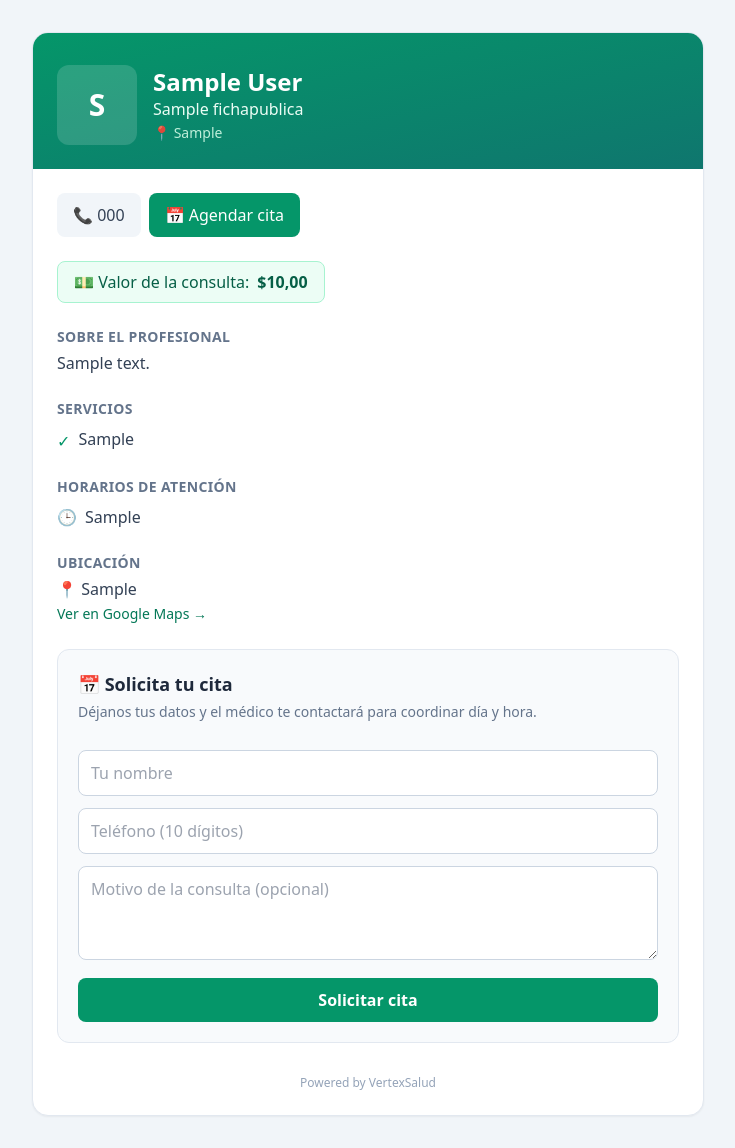
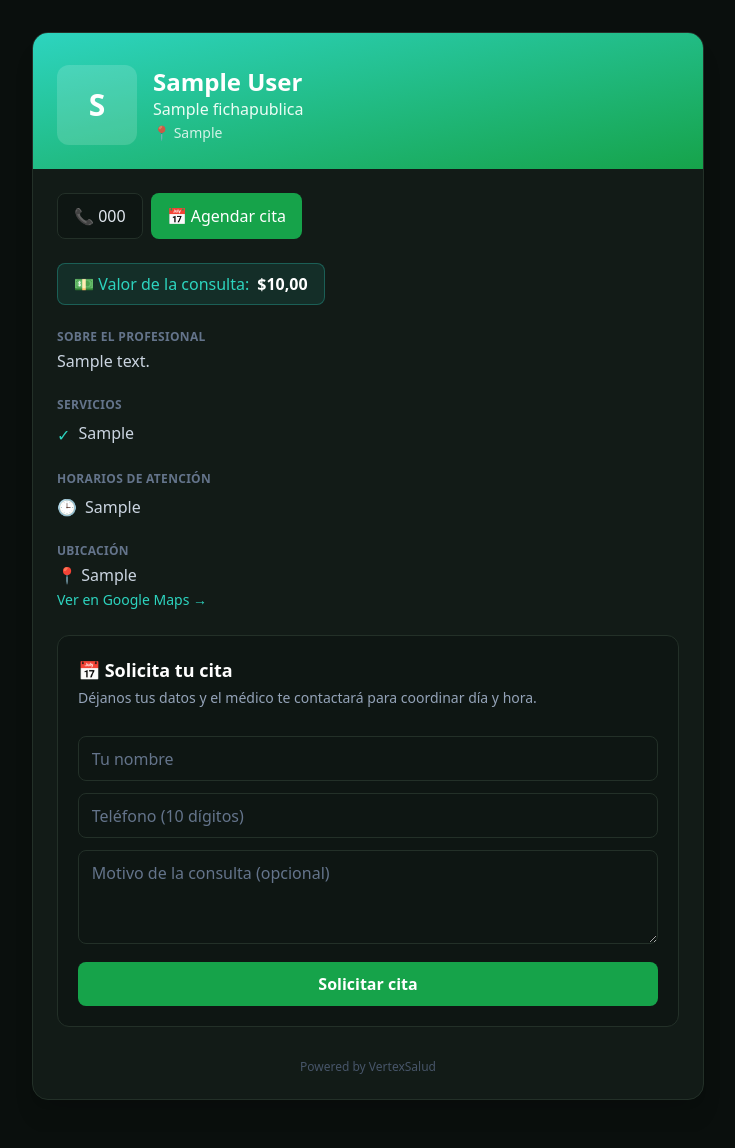
Before and after one commit to CarlosJimenez1969/sistema_salud, a Django app: a page that uses templates/public/ficha.html in a window 1280 px wide. Shown: the whole page, without its empty margins (272-1007 px from the left). After the commit the page ends 1100 px from the top, so only its background shows below. Run offline with Django 5.2, Linux system fonts and the light colour scheme; tables that the repository leaves empty hold one stand-in row (values such as "Sample post"); some libraries are stand-ins or nearby versions.

Commit message:
Ficha publica: tema oscuro coherente con la app (paciente)
Rediseno la pagina publica /p/<slug>/ a la paleta oscura de VertexSalud
(fondo ink, superficie, acento verde/turquesa) manteniendo SEO schema.org,
precio opcional y formulario de solicitud de cita.

Co-Authored-By: Claude Opus 4.8 <noreply@anthropic.com>

```diff
--- a/templates/public/ficha.html
+++ b/templates/public/ficha.html
@@ -10,6 +10,13 @@
   <meta property="og:type" content="website">
   <link rel="canonical" href="{{ request.build_absolute_uri }}">
   <script src="https://cdn.tailwindcss.com"></script>
+  <script>
+    // Tema oscuro Vertex (verde + turquesa)
+    tailwind.config = { theme: { extend: { colors: {
+      ink:'#0a0f0d', surface:'#121b17', 'surface-2':'#0e1613', line:'#233028',
+      brand:{ DEFAULT:'#16a34a', 500:'#22c55e' }, teal:{ DEFAULT:'#2dd4bf' },
+    }}}}
+  </script>
   <script type="application/ld+json">
   {
     "@context": "https://schema.org",
@@ -27,20 +34,26 @@
     }
   }
   </script>
-  <style>body{background:#f1f5f9}</style>
+  <style>
+    body{ background:#0a0f0d; }
+    .fld{ width:100%; background:#0e1613; border:1px solid #233028; color:#e2e8f0;
+      border-radius:.5rem; padding:.6rem .8rem; }
+    .fld::placeholder{ color:#64748b; }
+    .fld:focus{ outline:none; border-color:#2dd4bf; box-shadow:0 0 0 2px rgba(45,212,191,.25); }
+  </style>
 </head>
-<body class="text-slate-700">
+<body class="text-slate-300">
   <div class="max-w-2xl mx-auto sm:my-8">
-    <div class="bg-white sm:rounded-2xl shadow-sm border border-slate-200 overflow-hidden">
+    <div class="bg-surface sm:rounded-2xl shadow-xl border border-line overflow-hidden">
 
       <!-- Encabezado -->
-      <div class="bg-gradient-to-br from-emerald-600 to-teal-700 px-6 pt-8 pb-6 text-white">
+      <div class="bg-gradient-to-br from-teal to-brand px-6 pt-8 pb-6 text-white">
         <div class="flex items-center gap-4">
           <div class="w-20 h-20 rounded-xl bg-white/15 flex items-center justify-center text-3xl font-bold">{{ nombre_medico|slice:":1"|upper }}</div>
           <div>
             <h1 class="text-2xl font-bold leading-tight">{{ nombre_medico }}</h1>
             {% if ficha.titulo_profesional %}<p class="text-emerald-50 font-medium">{{ ficha.titulo_profesional }}</p>{% endif %}
-            {% if ficha.ciudad %}<p class="text-emerald-100/90 text-sm mt-0.5">📍 {{ ficha.ciudad }}</p>{% endif %}
+            {% if ficha.ciudad %}<p class="text-white/80 text-sm mt-0.5">📍 {{ ficha.ciudad }}</p>{% endif %}
           </div>
         </div>
       </div>
@@ -48,7 +61,7 @@
       <div class="p-6 space-y-6">
         {% if messages %}
           {% for m in messages %}
-            <div class="rounded-lg {% if m.tags == 'error' %}bg-red-50 border border-red-200 text-red-800{% else %}bg-emerald-50 border border-emerald-200 text-emerald-800{% endif %} px-4 py-3 text-sm">{{ m }}</div>
+            <div class="rounded-lg {% if m.tags == 'error' %}bg-rose-500/10 border border-rose-500/30 text-rose-300{% else %}bg-brand/10 border border-brand/30 text-brand-500{% endif %} px-4 py-3 text-sm">{{ m }}</div>
           {% endfor %}
         {% endif %}
 
@@ -61,34 +74,34 @@
           {% endif %}
           {% if ficha.telefono %}
           <a href="tel:{{ ficha.telefono }}"
-             class="inline-flex items-center gap-2 bg-slate-100 hover:bg-slate-200 text-slate-700 px-4 py-2.5 rounded-lg font-medium transition">
+             class="inline-flex items-center gap-2 bg-surface-2 hover:bg-line border border-line text-slate-200 px-4 py-2.5 rounded-lg font-medium transition">
             📞 {{ ficha.telefono }}</a>
           {% endif %}
-          <a href="#cita" class="inline-flex items-center gap-2 bg-emerald-600 hover:bg-emerald-700 text-white px-4 py-2.5 rounded-lg font-medium transition">
+          <a href="#cita" class="inline-flex items-center gap-2 bg-brand hover:bg-brand-500 text-white px-4 py-2.5 rounded-lg font-medium transition">
             📅 Agendar cita</a>
         </div>
 
         {% if ficha.precio_consulta %}
-        <div class="inline-flex items-center gap-2 bg-emerald-50 border border-emerald-200 text-emerald-800 px-4 py-2 rounded-lg font-medium">
-          💵 Valor de la consulta: <span class="font-bold">${{ ficha.precio_consulta }}</span>
+        <div class="inline-flex items-center gap-2 bg-teal/10 border border-teal/30 text-teal px-4 py-2 rounded-lg font-medium">
+          💵 Valor de la consulta: <span class="font-bold text-white">${{ ficha.precio_consulta }}</span>
         </div>
         {% endif %}
 
         <!-- Descripción -->
         {% if ficha.descripcion %}
         <div>
-          <h2 class="text-sm font-semibold text-slate-500 uppercase tracking-wide mb-1">Sobre el profesional</h2>
-          <p class="text-slate-700 whitespace-pre-line">{{ ficha.descripcion }}</p>
+          <h2 class="text-xs font-semibold text-slate-500 uppercase tracking-wide mb-1">Sobre el profesional</h2>
+          <p class="text-slate-300 whitespace-pre-line">{{ ficha.descripcion }}</p>
         </div>
         {% endif %}
 
         <!-- Servicios -->
         {% if ficha.lista_servicios %}
         <div>
-          <h2 class="text-sm font-semibold text-slate-500 uppercase tracking-wide mb-2">Servicios</h2>
+          <h2 class="text-xs font-semibold text-slate-500 uppercase tracking-wide mb-2">Servicios</h2>
           <ul class="grid sm:grid-cols-2 gap-2">
             {% for s in ficha.lista_servicios %}
-            <li class="flex items-start gap-2 text-slate-700"><span class="text-emerald-600 mt-0.5">✓</span>{{ s }}</li>
+            <li class="flex items-start gap-2 text-slate-300"><span class="text-teal mt-0.5">✓</span>{{ s }}</li>
             {% endfor %}
           </ul>
         </div>
@@ -97,10 +110,10 @@
         <!-- Horarios -->
         {% if ficha.lista_horarios %}
         <div>
-          <h2 class="text-sm font-semibold text-slate-500 uppercase tracking-wide mb-2">Horarios de atención</h2>
+          <h2 class="text-xs font-semibold text-slate-500 uppercase tracking-wide mb-2">Horarios de atención</h2>
           <ul class="space-y-1">
             {% for h in ficha.lista_horarios %}
-            <li class="flex items-center gap-2 text-slate-700"><span>🕒</span>{{ h }}</li>
+            <li class="flex items-center gap-2 text-slate-300"><span>🕒</span>{{ h }}</li>
             {% endfor %}
           </ul>
         </div>
@@ -109,30 +122,27 @@
         <!-- Ubicación -->
         {% if ficha.direccion or ficha.mapa_url %}
         <div>
-          <h2 class="text-sm font-semibold text-slate-500 uppercase tracking-wide mb-1">Ubicación</h2>
-          {% if ficha.direccion %}<p class="text-slate-700">📍 {{ ficha.direccion }}</p>{% endif %}
-          {% if ficha.mapa_url %}<a href="{{ ficha.mapa_url }}" target="_blank" rel="noopener" class="text-emerald-700 hover:underline text-sm">Ver en Google Maps →</a>{% endif %}
+          <h2 class="text-xs font-semibold text-slate-500 uppercase tracking-wide mb-1">Ubicación</h2>
+          {% if ficha.direccion %}<p class="text-slate-300">📍 {{ ficha.direccion }}</p>{% endif %}
+          {% if ficha.mapa_url %}<a href="{{ ficha.mapa_url }}" target="_blank" rel="noopener" class="text-teal hover:underline text-sm">Ver en Google Maps →</a>{% endif %}
         </div>
         {% endif %}
 
         <!-- Solicitar cita -->
-        <div id="cita" class="bg-slate-50 rounded-xl border border-slate-200 p-5">
-          <h2 class="text-lg font-bold text-slate-800 mb-1">📅 Solicita tu cita</h2>
-          <p class="text-sm text-slate-500 mb-4">Déjanos tus datos y el médico te contactará para coordinar día y hora.</p>
+        <div id="cita" class="bg-surface-2 rounded-xl border border-line p-5">
+          <h2 class="text-lg font-bold text-white mb-1">📅 Solicita tu cita</h2>
+          <p class="text-sm text-slate-400 mb-4">Déjanos tus datos y el médico te contactará para coordinar día y hora.</p>
           <form method="post" class="space-y-3">
             {% csrf_token %}
-            <input type="text" name="nombre" required placeholder="Tu nombre"
-                   class="w-full bg-white border border-slate-300 rounded-lg px-3 py-2.5 focus:outline-none focus:border-emerald-500">
-            <input type="tel" name="telefono" required inputmode="numeric" maxlength="10" placeholder="Teléfono (10 dígitos)"
-                   class="w-full bg-white border border-slate-300 rounded-lg px-3 py-2.5 focus:outline-none focus:border-emerald-500">
-            <textarea name="motivo" rows="3" placeholder="Motivo de la consulta (opcional)"
-                      class="w-full bg-white border border-slate-300 rounded-lg px-3 py-2.5 focus:outline-none focus:border-emerald-500"></textarea>
-            <button type="submit" class="w-full bg-emerald-600 hover:bg-emerald-700 text-white py-2.5 rounded-lg font-semibold transition">
+            <input type="text" name="nombre" required placeholder="Tu nombre" class="fld">
+            <input type="tel" name="telefono" required inputmode="numeric" maxlength="10" placeholder="Teléfono (10 dígitos)" class="fld">
+            <textarea name="motivo" rows="3" placeholder="Motivo de la consulta (opcional)" class="fld"></textarea>
+            <button type="submit" class="w-full bg-brand hover:bg-brand-500 text-white py-2.5 rounded-lg font-semibold transition">
               Solicitar cita</button>
           </form>
         </div>
 
-        <p class="text-center text-xs text-slate-400 pt-2">Powered by VertexSalud</p>
+        <p class="text-center text-xs text-slate-600 pt-2">Powered by VertexSalud</p>
       </div>
     </div>
   </div>
```
